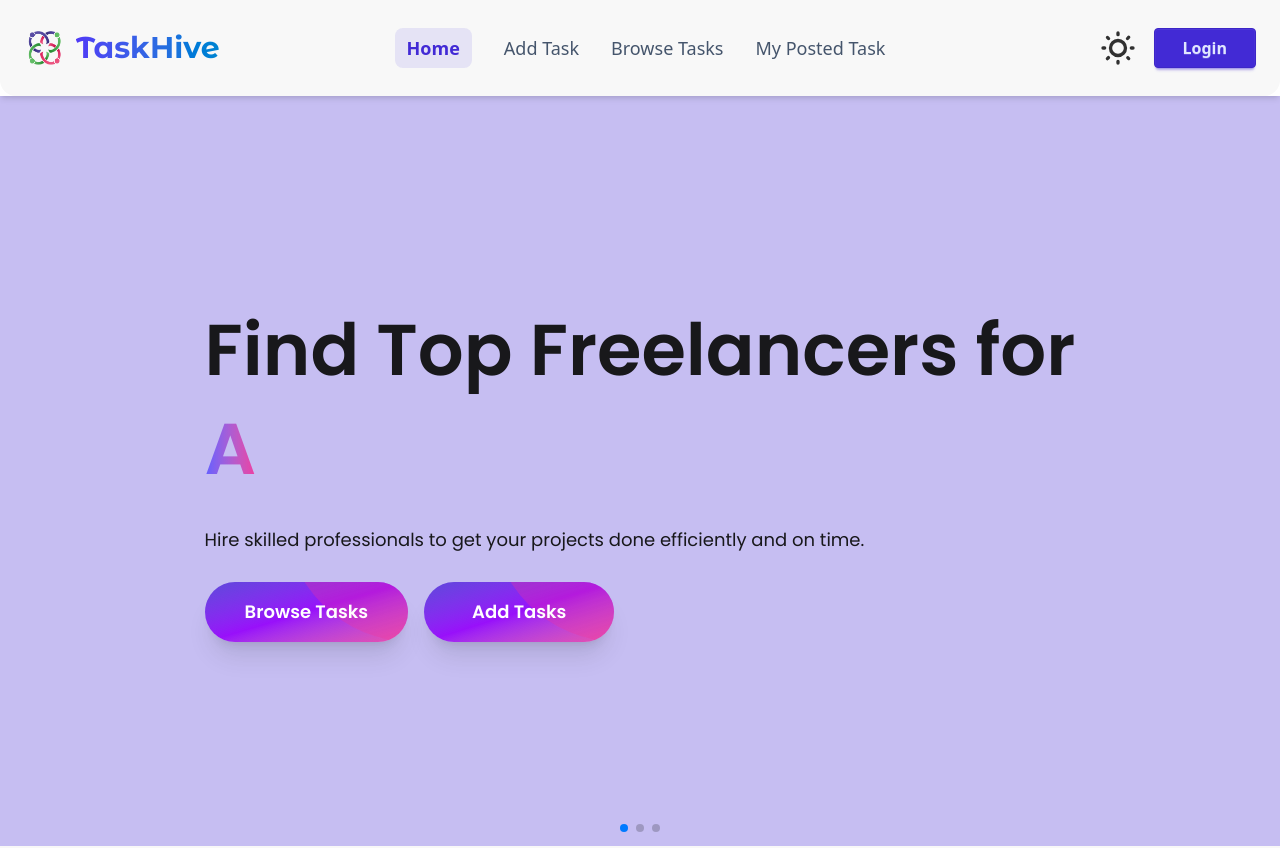
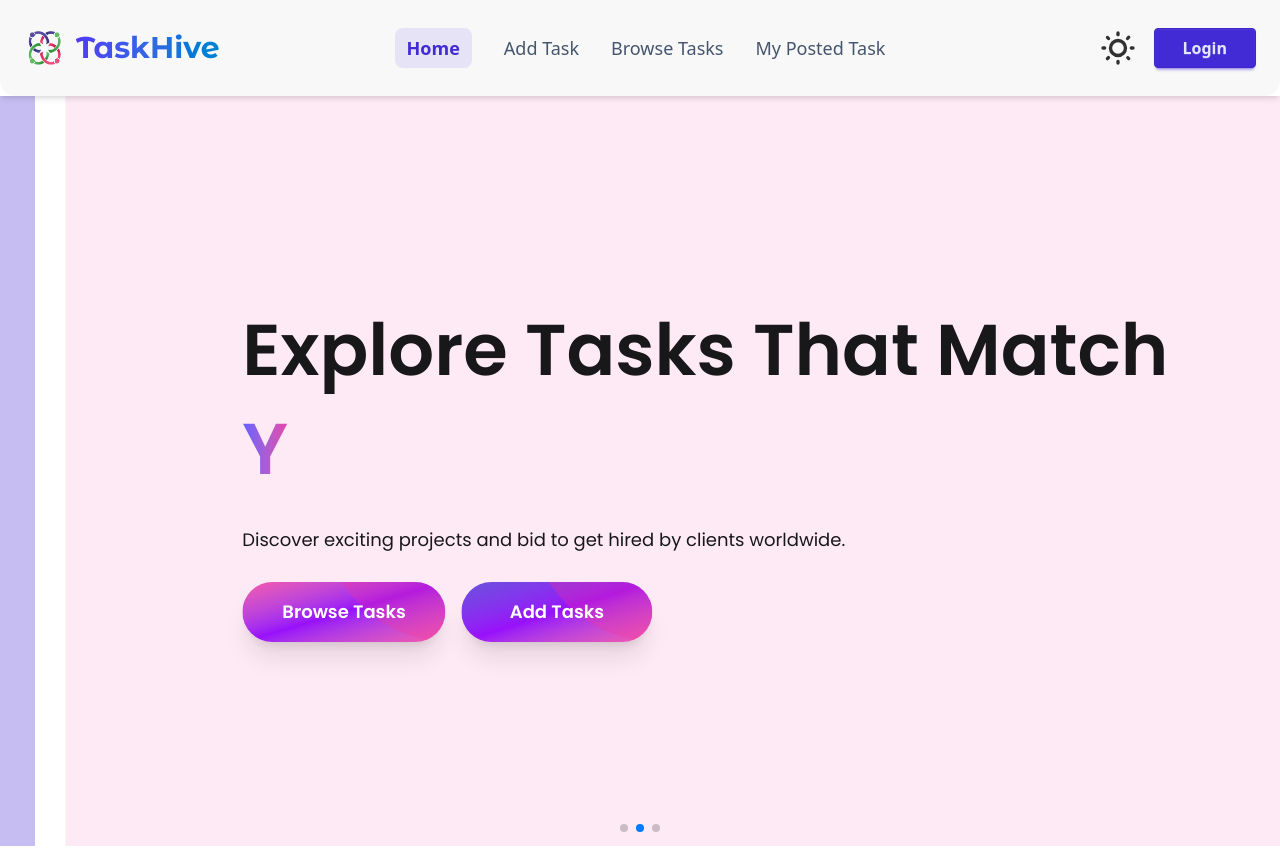
Before and after one commit to sahkil12/TaskHive-Project-client, a React (Vite) app: page / in a window 1280 px wide. Shown: the top 848 px of the page. Built offline with nearby package versions, Linux system fonts and the light colour scheme; no server answers.

Commit message:
some fixed in code

```diff
--- a/src/Components/Banner.jsx
+++ b/src/Components/Banner.jsx
@@ -1,7 +1,7 @@
 import { Swiper, SwiperSlide } from "swiper/react";
 import "swiper/css";
 import "swiper/css/pagination";
-import { Pagination } from "swiper/modules";
+import { Autoplay, Pagination } from "swiper/modules";
 import { Link } from "react-router-dom";
 import { Typewriter } from "react-simple-typewriter";
 import { motion } from "framer-motion";
@@ -17,7 +17,12 @@ const Banner = () => {
       <Swiper
         spaceBetween={30}
         pagination={{ clickable: true }}
-        modules={[Pagination]}
+        modules={[Pagination, Autoplay]}
+        loop={true}
+        autoplay={{
+          delay: 6000,
+          disableOnInteraction: false
+        }}
         className="w-full h-full"
       >
         <SwiperSlide>
--- a/src/Components/FeatureTasks.jsx
+++ b/src/Components/FeatureTasks.jsx
@@ -1,23 +1,23 @@
 import { useEffect, useState } from "react";
 import { MdOutlineFeaturedPlayList } from "react-icons/md";
-import { useNavigation } from "react-router-dom";
+import { Link, useNavigation } from "react-router-dom";
 import Spinner from "./Spinner";
 
 const FeatureTasks = () => {
     const navigation = useNavigation()
-    const [tasks,setTasks]=useState([]);
-    useEffect(()=>{
+    const [tasks, setTasks] = useState([]);
+    useEffect(() => {
         fetch('https://task-hive-project-server-update.vercel.app/featuredTasks')
-        .then(res=>res.json())
-        .then(data=>{
+            .then(res => res.json())
+            .then(data => {
                 setTasks(data);
             })
-    },[])
-    if(navigation.state === 'loading'){
+    }, [])
+    if (navigation.state === 'loading') {
         return <Spinner></Spinner>
     }
     return (
-        <div className="py-16 rail bg-base-200 p-5">
+        <div className="py-16 rail bg-base-100 p-5">
             <div>
                 <h2 className="text-center text-3xl py-6 md:text-[54px] font-bold">Featured <span className="text-primary font-extrabold">Opportunities</span></h2>
                 <p className="text-center font-semibold md:text-lg">Find the right tasks, post your ideas, and grow with the community.</p>
@@ -26,7 +26,7 @@ const FeatureTasks = () => {
             <div className="py-6 px-2 my-8 md:w-11/12 mx-auto">
                 <div className="grid grid-cols-1 md:grid-cols-2 lg:grid-cols-3 gap-6">
                     {
-                        tasks.map(task=><div key={task._id} className="border flex flex-col gap-5 w-full border-neutral-200 p-6 rounded-2xl bg-base-200 hover:shadow-2xl hover:-translate-y-1 duration-300 cursor-pointer">
+                        tasks.map(task => <Link to={`taskDetails/${task._id}`} key={task._id} className="border-2 flex flex-col shadow-lg gap-5 w-full border-neutral-300 p-6 rounded-2xl bg-base-200 hover:shadow-2xl hover:-translate-y-2 duration-300 cursor-pointer">
                             {/* Icon */}
                             <div className="text-5xl text-primary/80 flex justify-center">
                                 <MdOutlineFeaturedPlayList />
@@ -49,7 +49,7 @@ const FeatureTasks = () => {
                                     </p>
                                 </div>
                             </div>
-                      </div>)
+                        </Link>)
                     }
                 </div>
             </div>
--- a/src/Components/UsersFeedback.jsx
+++ b/src/Components/UsersFeedback.jsx
@@ -17,7 +17,7 @@ const UsersFeedback = () => {
         {/* card  */}
      <div className="py-5 flex flex-col md:flex-row justify-around gap-4">
         {/* card 1 */}
-      <div className="bg-base-200 border border-gray-200 shadow-md rounded-xl px-5 py-10 max-w-4xl mx-auto flex-1 ">
+      <div className="bg-base-200 border border-gray-200 shadow-md rounded-xl px-5 py-10 max-w-3xl mx-auto flex-1 ">
       {/* Quote Icon */}
       <FaQuoteLeft className="text-3xl text-gray-400 mb-4" />
       {/* Review Text */}
@@ -40,7 +40,7 @@ const UsersFeedback = () => {
       </div>
     </div>
         {/* card 2 */}
-      <div className="bg-base-200 border border-gray-200 shadow-md rounded-xl px-5 py-10 max-w-4xl mx-auto flex-1">
+      <div className="bg-base-200 border border-gray-200 shadow-md rounded-xl px-5 py-10 max-w-3xl mx-auto flex-1">
       {/* Quote Icon */}
       <FaQuoteLeft className="text-3xl text-gray-400 mb-4" />
       {/* Review Text */}
--- a/src/Components/WhyChooseUs.jsx
+++ b/src/Components/WhyChooseUs.jsx
@@ -29,7 +29,7 @@ const WhyChooseUs = () => {
     },
   ];
   return (
-    <div className="py-16 md:py-28 bg-accent/10">
+    <div className="py-16 md:py-32 bg-accent/20">
       <div className="w-10/12 mx-auto">
         <div className="flex gap-3 items-center mb-12 md:w-10/12 mx-auto">
           <h4 className="bg-primary/80 w-fit rounded-full p-4">
@@ -44,7 +44,7 @@ const WhyChooseUs = () => {
           {reasons.map((r) => (
             <div
               key={r.id}
-              className="p-6 py-8 space-y-6 bg-base-200 rounded-xl shadow hover:shadow-md transition"
+              className="p-6 py-8 space-y-6 bg-base-100 rounded-xl shadow hover:shadow-md transition"
             >
               <div className="flex justify-center">{r.icon}</div>
               <h3 className="text-2xl font-semibold mt-3">{r.title}</h3>
```
Lines whose indentation alone changed are shown as unchanged.
